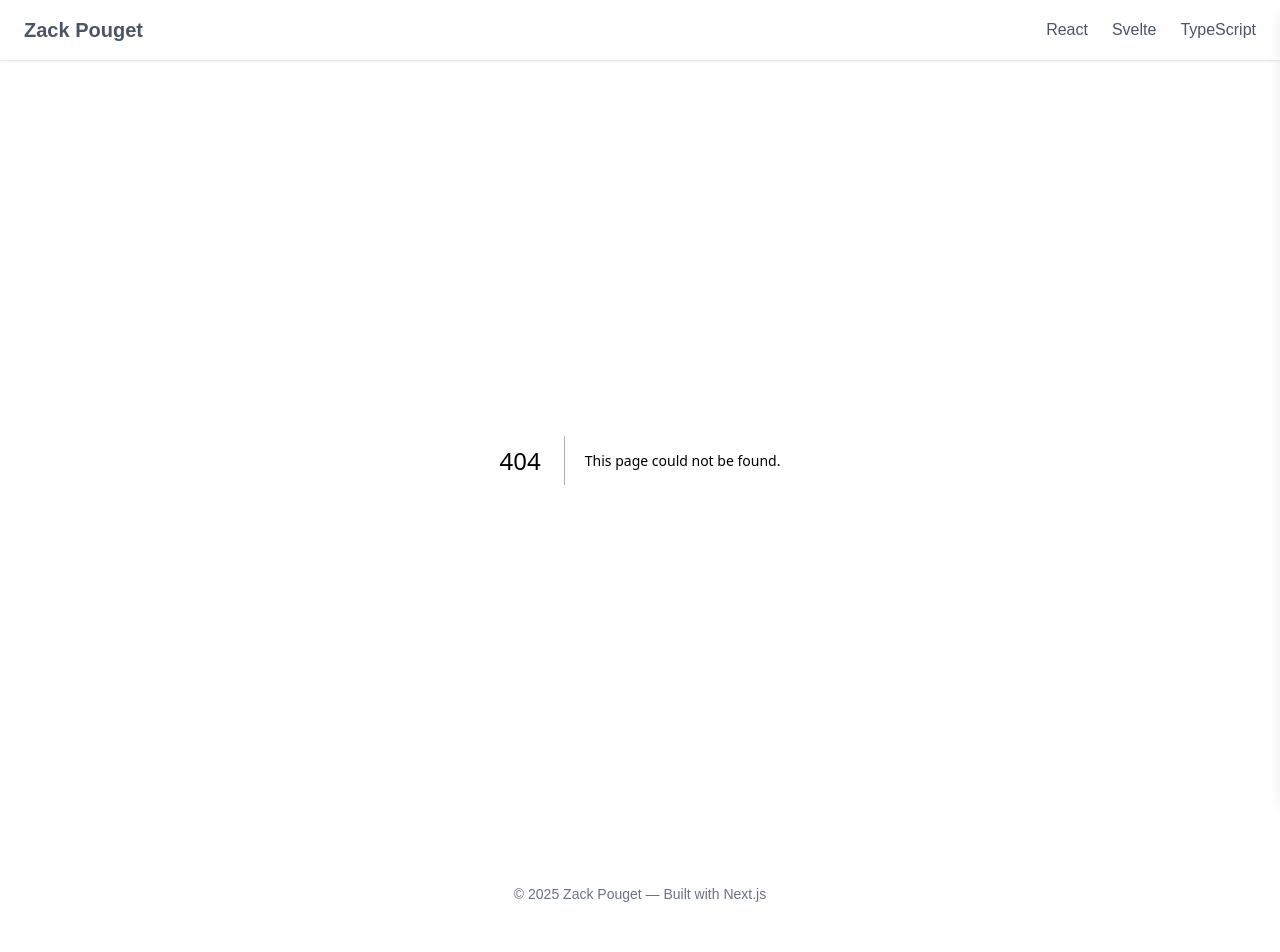
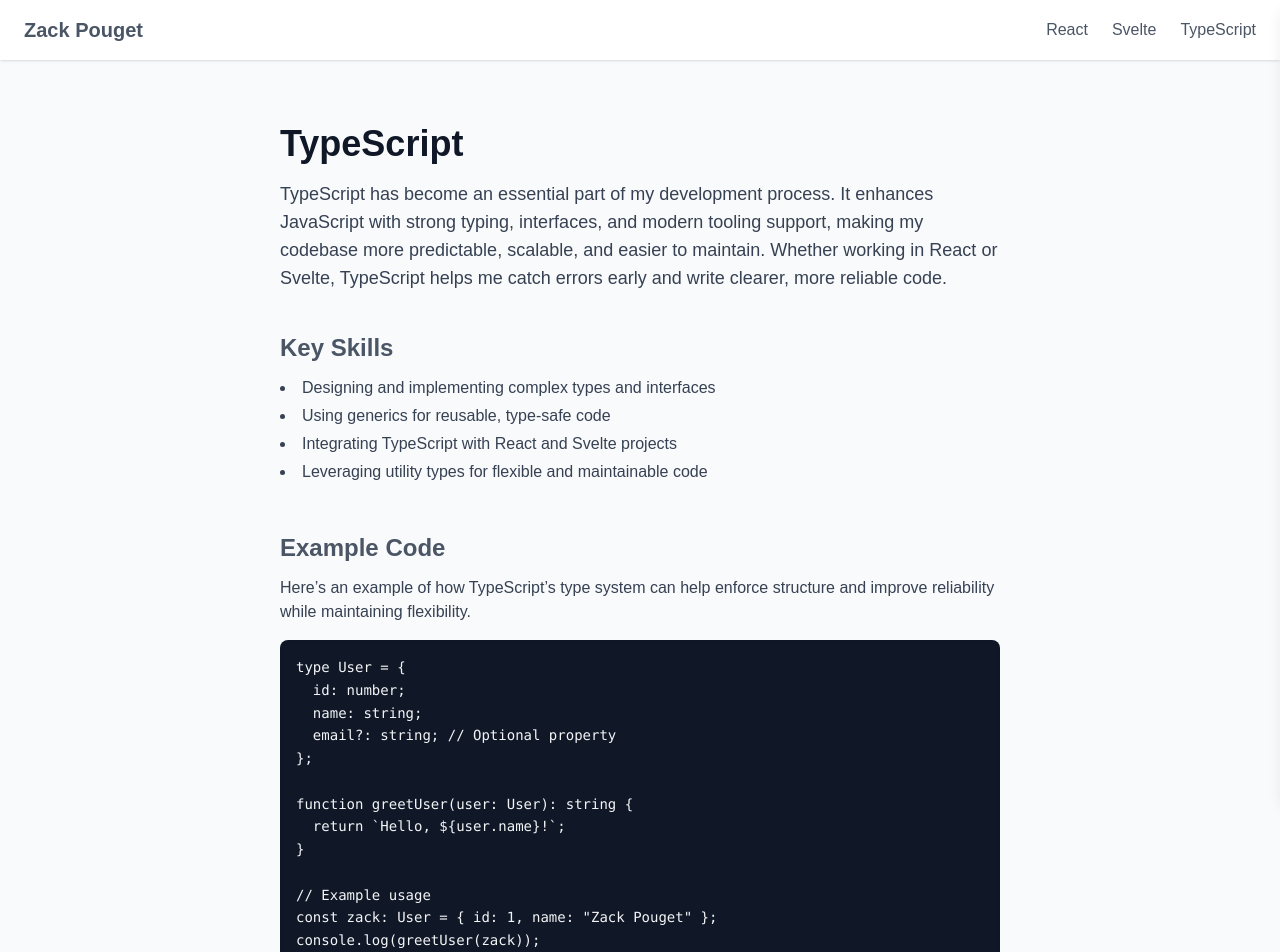
Before and after one commit to ZackPouget/my-portfolio, a Next.js app: page /ts in a window 1280 px wide. Before the commit this address had no page. Shown: the top 952 px of the page. Before the commit the page ends 928 px from the top, so only its background shows below. Built offline with nearby package versions, Linux system fonts and the light colour scheme.

Commit message:
Added a page for Typescript

```diff
--- /dev/null
+++ b/src/app/ts/page.tsx
@@ -0,0 +1,57 @@
+export const metadata = {
+  title: "TypeScript | Zack Pouget",
+  description: "Experience using TypeScript",
+};
+
+export default function TypeScriptPage() {
+  return (
+    <main className="max-w-3xl md:mx-auto px-6 py-16 bg-gray-50">
+      <h1 className="text-4xl font-bold mb-4 text-gray-900">TypeScript</h1>
+      <p className="text-lg text-gray-700 mb-10">
+        TypeScript has become an essential part of my development process.
+        It enhances JavaScript with strong typing, interfaces, and modern
+        tooling support, making my codebase more predictable, scalable, and
+        easier to maintain. Whether working in React or Svelte, TypeScript
+        helps me catch errors early and write clearer, more reliable code.
+      </p>
+
+      {/* Key Skills */}
+      <section className="mb-12">
+        <h2 className="text-2xl font-semibold text-gray-600 mb-3">Key Skills</h2>
+        <ul className="list-disc list-inside text-gray-700 space-y-1">
+          <li>Designing and implementing complex types and interfaces</li>
+          <li>Using generics for reusable, type-safe code</li>
+          <li>Integrating TypeScript with React and Svelte projects</li>
+          <li>Leveraging utility types for flexible and maintainable code</li>
+        </ul>
+      </section>
+
+      {/* Example Code */}
+      <section>
+        <h2 className="text-2xl font-semibold text-gray-600 mb-3">Example Code</h2>
+        <p className="text-gray-700 mb-4">
+          Here’s an example of how TypeScript’s type system can help enforce
+          structure and improve reliability while maintaining flexibility.
+        </p>
+
+        <pre className="bg-gray-900 text-gray-100 p-4 rounded-lg overflow-x-auto text-sm leading-relaxed shadow-inner">
+          <code>{
+`type User = {
+  id: number;
+  name: string;
+  email?: string; // Optional property
+};
+
+function greetUser(user: User): string {
+  return \`Hello, \${user.name}!\`;
+}
+
+// Example usage
+const zack: User = { id: 1, name: "Zack Pouget" };
+console.log(greetUser(zack));`
+          }</code>
+        </pre>
+      </section>
+    </main>
+  );
+}
```
